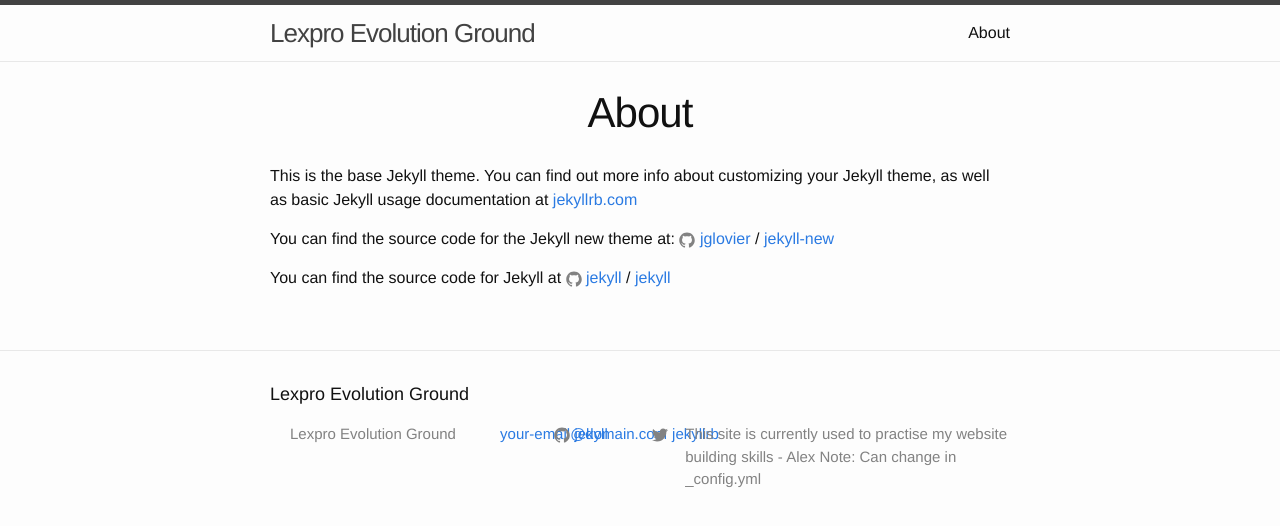
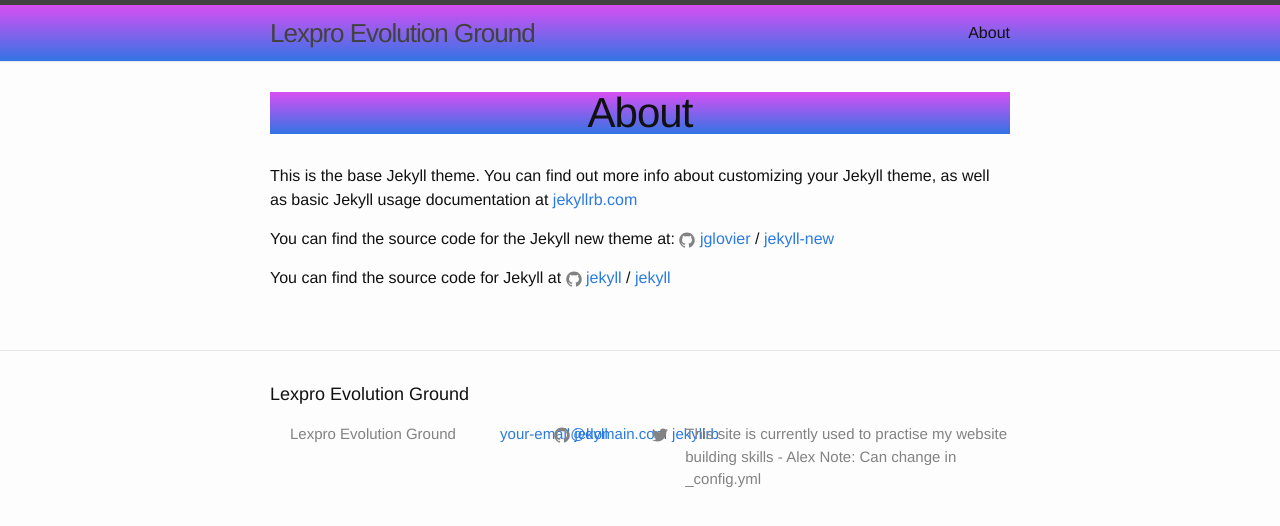
Before and after one commit to Alex-Aloysius/Alex-Aloysius.github.io, a Jekyll site: the page built from about.md, in a window 1280 px wide. Shown: the top 526 px of the page. Built offline with Jekyll 4.4.1, drawn with Linux system fonts in a browser that asks for light colours.

Commit message:
Update main.scss

```diff
--- a/css/main.scss
+++ b/css/main.scss
@@ -57,6 +57,10 @@
   margin-left: 20px;
 }
 
+header {
+  background-image: -webkit-linear-gradient(#D84FF3,#3274E4);
+}
+
 
 // Use media queries like this:
 // @include media-query($on-palm) {
```
